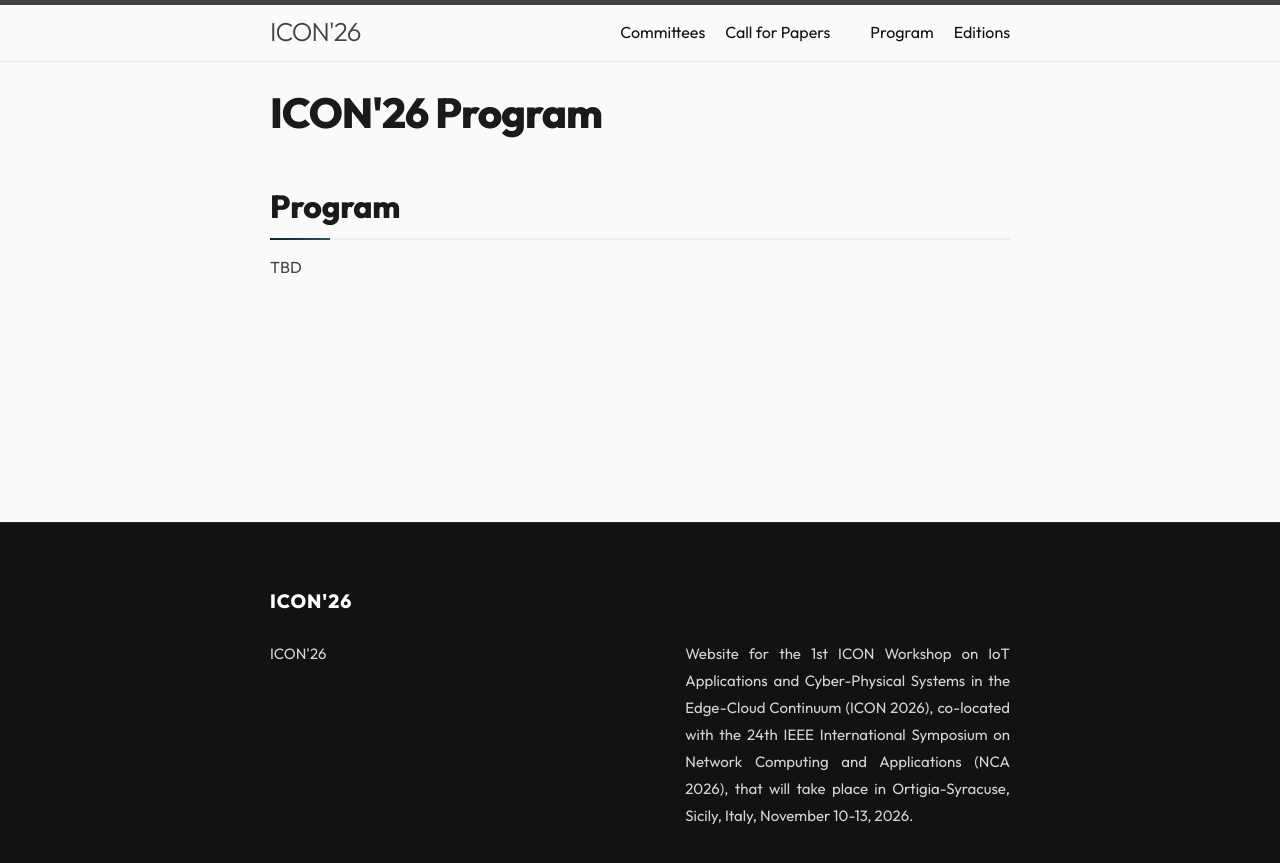
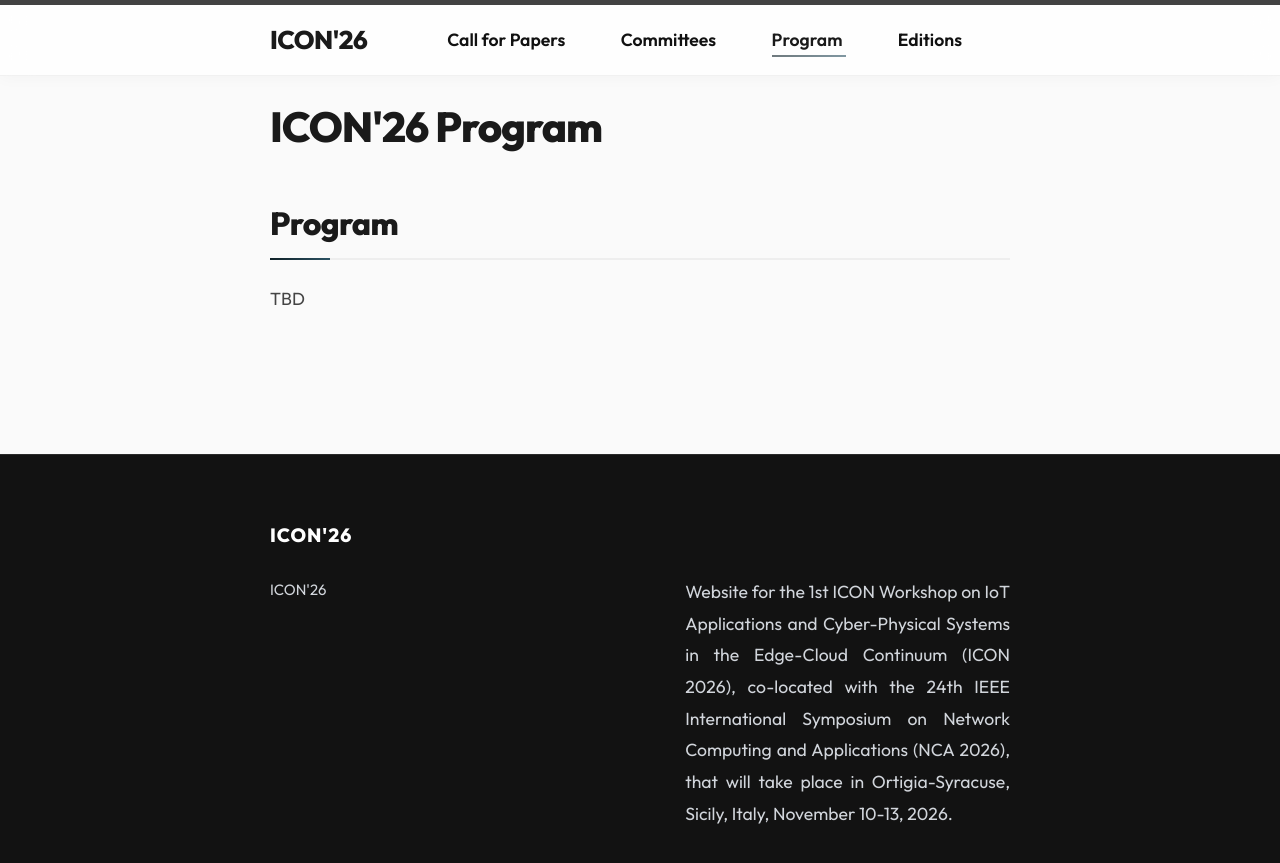
Before and after one commit to workshop-icon/2026, a Jekyll site: the page built from program.md, in a window 1280 px wide and 923 px high. Shown: the top 863 px of the window. Built offline with Jekyll 4.4.1, drawn with Linux system fonts in a browser that asks for light colours.

Commit message:
feat: overhaul site typography and implement a sticky, interactive header navigation system

```diff
--- a/_config.yml
+++ b/_config.yml
@@ -36,6 +36,12 @@ theme: minima
 plugins:
   - jekyll-feed
 
+header_pages:
+  - index.md
+  - committees.md
+  - program.md
+  - weditions.md
+
 # Exclude from processing.
 # The following items will not be processed, by default.
 # Any item listed under the `exclude:` key here will be automatically added to
--- a/_includes/header.html
+++ b/_includes/header.html
@@ -19,10 +19,14 @@
         <div class="trigger">
           {%- for path in page_paths -%}
             {%- assign my_page = site.pages | where: "path", path | first -%}
-            {%- if my_page.link_title -%}
-            <a class="page-link" href="{{ my_page.url | relative_url }}">{{ my_page.link_title | escape }}</a>
-            {%- else if my_page.title -%}
-            <a class="page-link" href="{{ my_page.url | relative_url }}">{{ my_page.title | escape }}</a>
+            {%- if my_page.title or my_page.link_title -%}
+              {%- assign active_class = "" -%}
+              {%- if page.url == my_page.url -%}
+                {%- assign active_class = " active" -%}
+              {%- endif -%}
+              <a class="page-link{{ active_class }}" href="{{ my_page.url | relative_url }}">
+                {{ my_page.link_title | default: my_page.title | escape }}
+              </a>
             {%- endif -%}
           {%- endfor -%}
         </div>
--- a/assets/main.scss
+++ b/assets/main.scss
@@ -14,8 +14,90 @@
 
 body {
   font-family: var(--font-main);
+  font-size: 18px; /* High legibility base */
+  line-height: 1.7;
   background-color: #fafafa;
   color: #333;
+}
+
+/* Premium Site Header & Navigation */
+.site-header {
+  position: sticky;
+  top: 0;
+  z-index: 1000;
+  background-color: rgba(255, 255, 255, 0.8);
+  backdrop-filter: blur(15px);
+  -webkit-backdrop-filter: blur(15px);
+  border-bottom: 1px solid rgba(0, 0, 0, 0.05);
+  box-shadow: 0 2px 15px rgba(0, 0, 0, 0.03);
+  min-height: 70px;
+  display: flex;
+  align-items: center;
+}
+
+.site-header .wrapper {
+  display: flex;
+  justify-content: space-between;
+  align-items: center;
+  width: 100%;
+}
+
+.site-title {
+  font-family: var(--font-main);
+  font-size: 1.6rem;
+  font-weight: 800;
+  letter-spacing: -0.02em;
+  color: #1a1a1a;
+
+  &:hover {
+    text-decoration: none;
+    opacity: 0.8;
+  }
+}
+
+.site-nav {
+  line-height: 1;
+}
+
+.page-link {
+  font-family: var(--font-main);
+  font-size: 1.1rem;
+  font-weight: 600;
+  color: #444;
+  margin-left: 2rem;
+  position: relative;
+  transition: color 0.3s ease;
+
+  &:hover {
+    color: var(--accent-color);
+    text-decoration: none;
+  }
+
+  /* Modern Animated Underline */
+  &::after {
+    content: '';
+    position: absolute;
+    bottom: -6px;
+    left: 0;
+    width: 0;
+    height: 2px;
+    background: var(--accent-gradient);
+    transition: width 0.3s ease;
+  }
+
+  &:hover::after {
+    width: 100%;
+  }
+
+  /* Active State Styling */
+  &.active {
+    color: #1a1a1a;
+  }
+
+  &.active::after {
+    width: 100%;
+    opacity: 0.6;
+  }
 }
 
 /* Premium Hero Section */
@@ -224,12 +306,17 @@ body {
 }
 
 /* Global Typography Polish */
-h1, h2, h3, h4 { font-weight: 700; color: #1a1a1a; letter-spacing: -0.01em; }
+h1 { font-size: 2.8rem; margin-bottom: 2rem; }
+h2 { font-size: 2.2rem; margin-bottom: 1.5rem; }
+h3 { font-size: 1.8rem; margin-bottom: 1.2rem; }
+h4 { font-size: 1.4rem; margin-bottom: 1rem; }
+h1, h2, h3, h4 { font-weight: 700; color: #1a1a1a; letter-spacing: -0.02em; }
 p {
-  line-height: 1.6;
+  line-height: 1.7;
   font-weight: 400;
   color: #444;
   text-align: justify;
+  font-size: 1.1rem;
 }
 
 /* Hide default title on hero pages */
@@ -260,10 +347,11 @@ p {
 }
 
 .post-content ul li {
-  margin-bottom: 0.75rem;
+  margin-bottom: 0.85rem;
   color: #333;
-  line-height: 1.6;
+  line-height: 1.7;
   text-align: justify;
+  font-size: 1.1rem;
 }
 
 .post-content ul li::marker {
```
